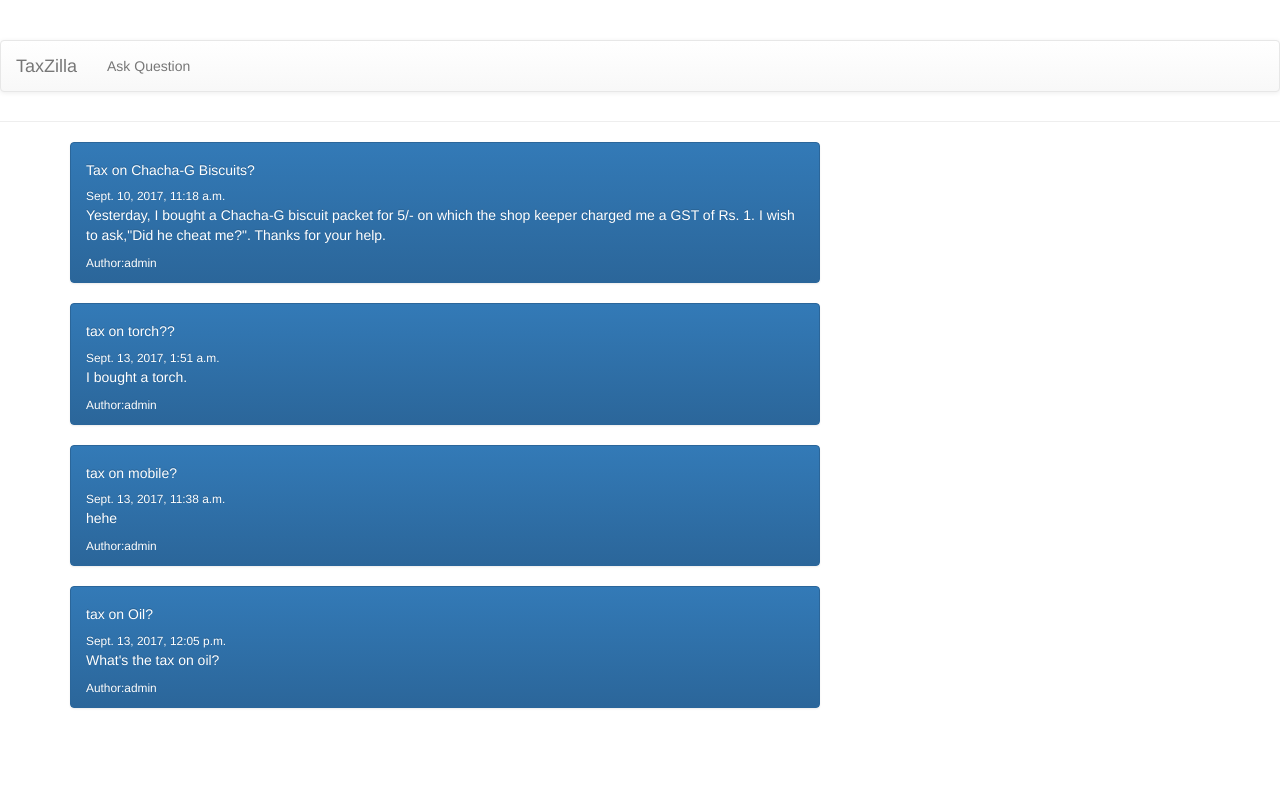
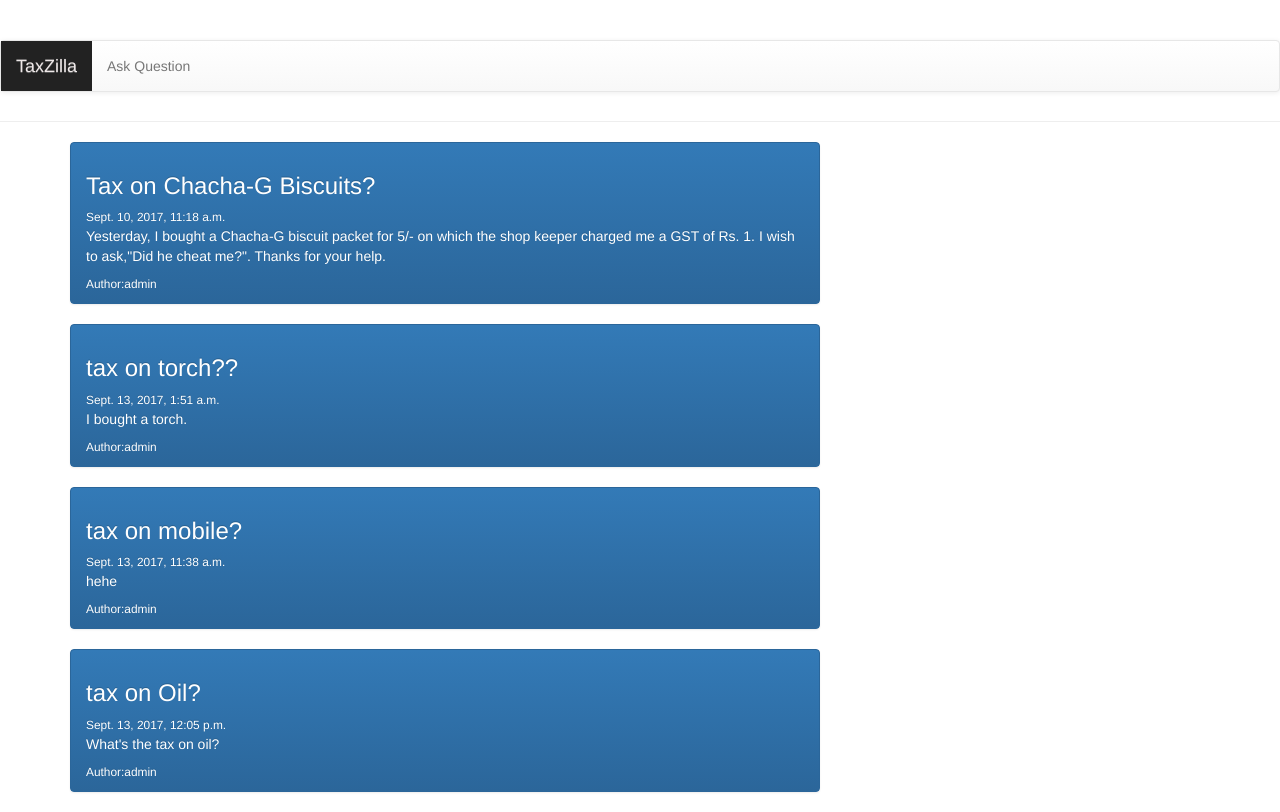
Before and after one commit to abarya/hackocracy, a Django app: page / in a window 1280 px wide. Before the commit the page ends 709 px from the top, so only its background shows below. Run offline with Django 3.2, Linux system fonts and the light colour scheme; data comes from the database, SQL or seed files in the repository; both versions use the stored data as it was before the commit; some libraries are stand-ins or nearby versions.

Commit message:
removed .pyc files and db.sqlite3

```diff
--- a/question/templates/question/base.html
+++ b/question/templates/question/base.html
@@ -12,7 +12,7 @@
             <nav class="navbar navbar-default">
                 <div class="container-fluid">
                     <div class="navbar-header">
-                        <a class="navbar-brand" href="{% url 'question:question_list' %}">TaxZilla</a>
+                        <a class="navbar-brand" style="background-color: #222; color: #eee8e8" href="{% url 'question:question_list' %}">TaxZilla</a>
                     </div>
                 <ul class="nav navbar-nav">
 
--- a/question/templates/question/question_list.html
+++ b/question/templates/question/question_list.html
@@ -5,7 +5,7 @@
     <div class="list-group">
    <a href="{% url 'question:details' question.id%}" data-background-color="red" class="list-group-item list-group-item-action flex-column align-items-start active">
     <div class="d-flex w-100 justify-content-between">
-      <h5 class="mb-1">{{question.title}}</h5>
+      <h3 class="mb-1">{{question.title}}</h3>
       <small>{{question.published_date}}</small>
     </div>
     <p class="mb-1">{{question.description}}</p>
```
Also changed, not shown: db.sqlite3 (deleted), 15 other files.
